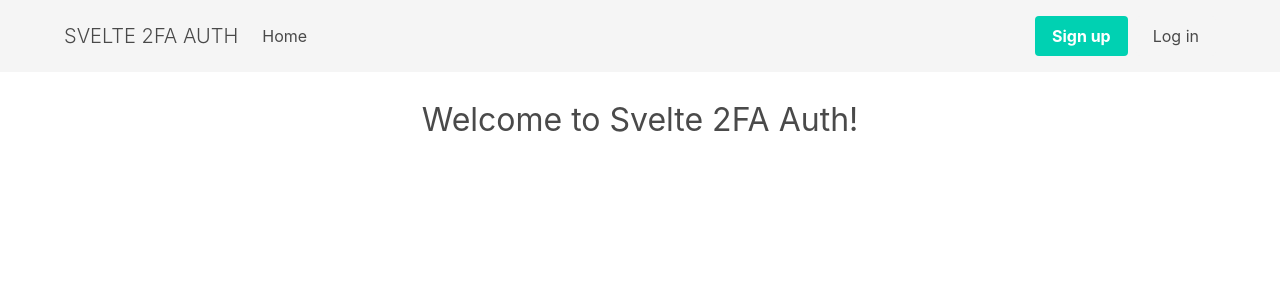
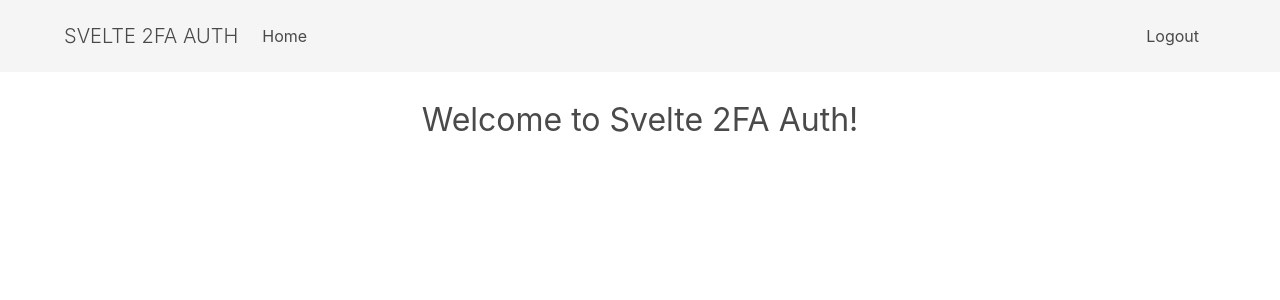
Before and after one commit to viveksingh-01/svelte-auth-2fa, a Svelte app: page / in a window 1280 px wide. Shown: the top 300 px of the page. Built offline with nearby package versions, Linux system fonts and the light colour scheme; no server answers.

Commit message:
feat: implement logout feature

```diff
--- a/src/components/Navbar.svelte
+++ b/src/components/Navbar.svelte
@@ -1,9 +1,21 @@
 <script lang="ts">
-  import { link } from 'svelte-spa-router';
+  import axios from 'axios';
+  import { link, push } from 'svelte-spa-router';
+  import { isAuthenticated } from '../store/auth';
 
   let isActive = false;
   function toggleNavbar() {
     isActive = !isActive;
+  }
+
+  async function logout() {
+    try {
+      await axios.post('logout', {}, { withCredentials: true });
+      isAuthenticated.set(false);
+      await push('/login');
+    } catch (error) {
+      console.error(error);
+    }
   }
 </script>
 
@@ -35,10 +47,14 @@
       <div class="navbar-end">
         <div class="navbar-item">
           <div class="buttons">
-            <a href="/signup" use:link class="button is-primary">
-              <strong>Sign up</strong>
-            </a>
-            <a href="/login" use:link class="button is-light"> Log in </a>
+            {#if $isAuthenticated}
+              <button class="button is-light" on:click={logout}>Logout</button>
+            {:else}
+              <a href="/signup" use:link class="button is-primary">
+                <strong>Sign up</strong>
+              </a>
+              <a href="/login" use:link class="button is-light"> Log in </a>
+            {/if}
           </div>
         </div>
       </div>
```
